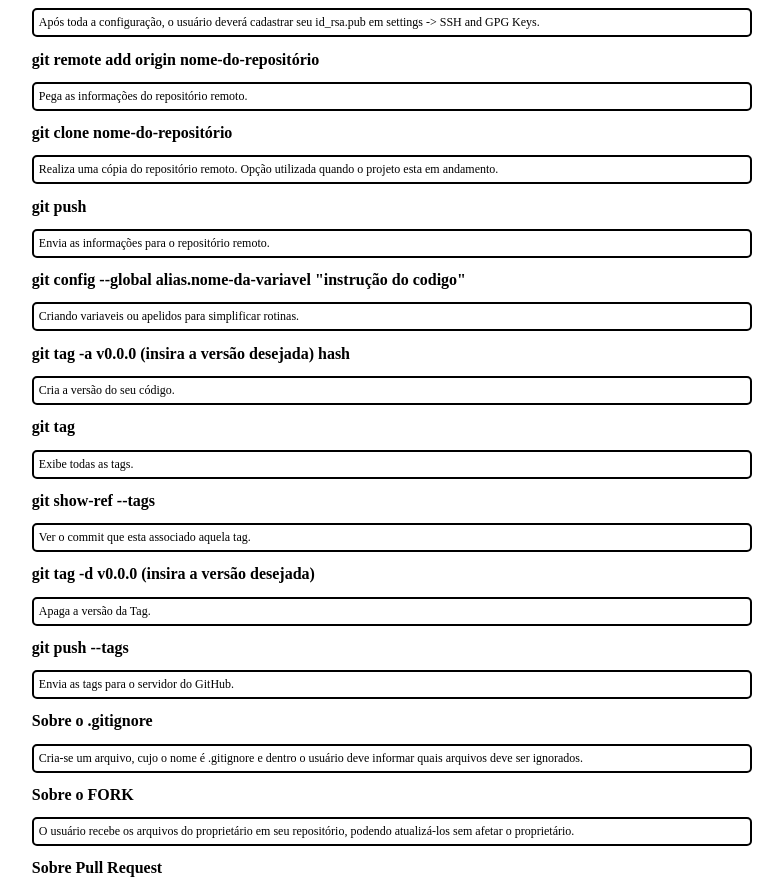
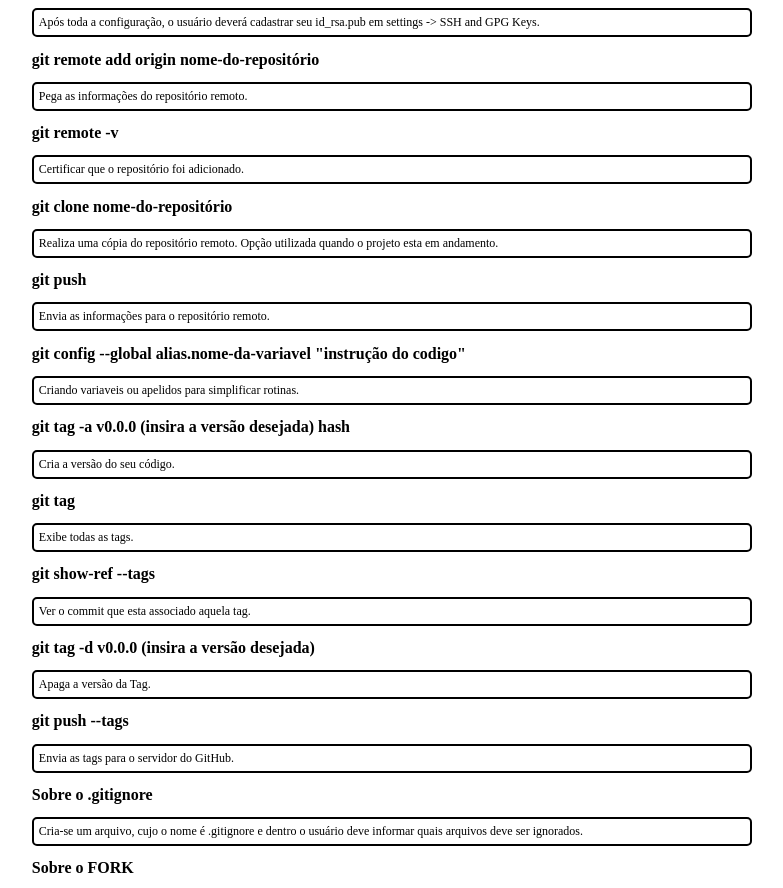
Before and after one commit to AndreasBorba/curso-git, a plain HTML site: page index.html in a window 1280 px wide. Shown: the part 1560-2448 px from the top of the page, without its empty margins (229-1012 px from the left). Drawn offline with Linux system fonts and the light colour scheme.

Commit message:
Adição de novos comandos

```diff
--- a/index.html
+++ b/index.html
@@ -75,6 +75,9 @@
         <h2>git remote add origin nome-do-repositório</h2>
         <p>Pega as informações do repositório remoto.</p>
 
+        <h2>git remote -v</h2>
+        <p>Certificar que o repositório foi adicionado.</p>
+
         <h2>git clone nome-do-repositório</h2>
         <p>Realiza uma cópia do repositório remoto. Opção utilizada quando o projeto esta em andamento.</p>
 
```
